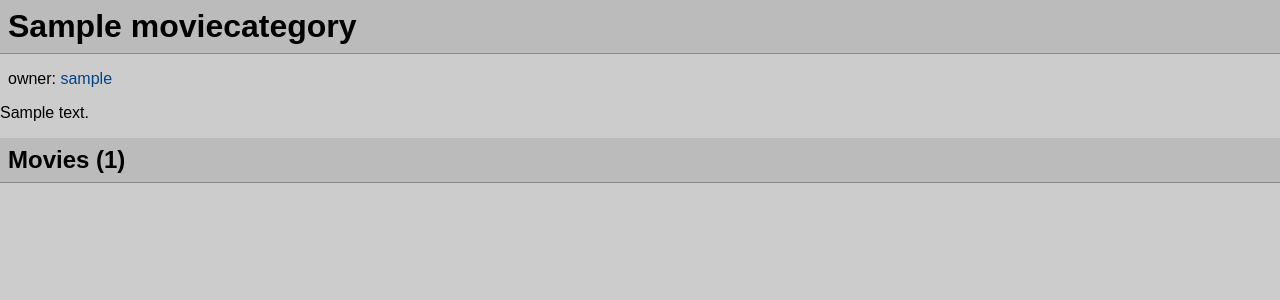
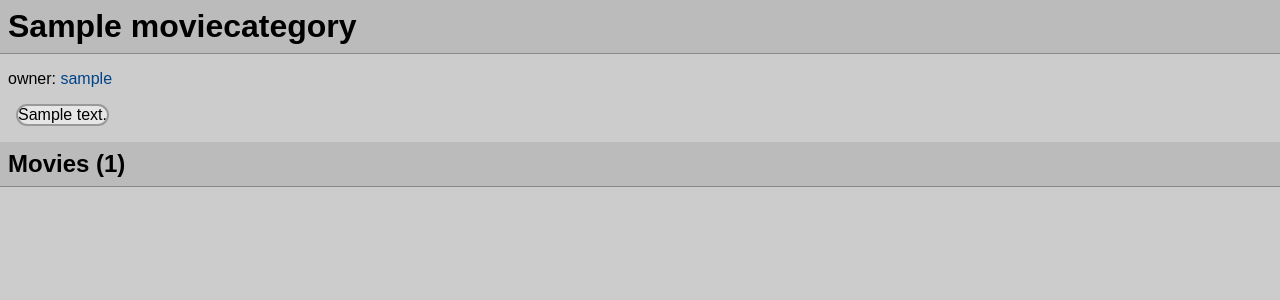
Before and after one commit to MaxIsayev/Max_Python_Final_Project, a Django app: page /movie_category/1/ in a window 1280 px wide. Shown: the part 53-353 px from the top of the page. Run offline with Django 5.2, Linux system fonts and the light colour scheme; tables that the repository leaves empty hold one stand-in row (values such as "Sample post").

Commit message:
TinyMCE done Studios Left

```diff
--- a/movie_catalog_project/movie_catalog_app/static/css/style.css
+++ b/movie_catalog_project/movie_catalog_app/static/css/style.css
@@ -242,3 +242,11 @@ ul.catalog li .stat {
     border-radius: 5rem;
     min-width: 7rem;
 }
+.user-content {
+    background-color: #ffffff7f;
+    border: 2px solid #999999;
+    border-radius: 1rem;
+    margin: 1rem;
+    overflow: auto;
+    max-width: max-content;
+}
--- a/movie_catalog_project/movie_catalog_app/templates/base.html
+++ b/movie_catalog_project/movie_catalog_app/templates/base.html
@@ -7,6 +7,10 @@
     <meta name="viewport" content="width=device-width, initial-scale=1.0">
     <title>{% block title %}{% trans "movie catalog"|capfirst %}{% endblock title %}</title>
     <link rel="stylesheet" href="{% static 'css/style.css' %}">
+    {% if request.user.is_authenticated and form %}
+        <script src="{% static 'tinymce/tinymce.min.js' %}"></script>
+        {{ form.media }}
+    {% endif %}
 </head>
 <body>
     <header>
--- a/movie_catalog_project/movie_catalog_app/templates/movies/movie_category_detail.html
+++ b/movie_catalog_project/movie_catalog_app/templates/movies/movie_category_detail.html
@@ -13,7 +13,7 @@
 {% endif %}
 <p>{% trans "owner" %}: <a href="{% url "user_detail" movie_category_detail.owner.username %}">{{ movie_category_detail.owner }}</a></p>
 {% if movie_category_detail.description %}
-<div class="user-content">{{ movie_category_detail.description|safe }}</div>
+    <div class="user-content">{{ movie_category_detail.description|safe }}</div>
 {% endif %}
 <h2>{% trans "movies"|capfirst %} ({{ movie_category_detail.movies.count }})</h2>
 {% endblock content %}
--- a/movie_catalog_project/movie_catalog_app/templates/movies/movie_detail.html
+++ b/movie_catalog_project/movie_catalog_app/templates/movies/movie_detail.html
@@ -11,9 +11,7 @@
 {% endif %}
 <p>{{ movie.owner }} / {{ movie.category }}</p>
 <p>{{ movie.studio }}</p>
-{% if movie.description %}
-    <div class="user-content">{{ movie.description|safe }}</div>
-{% endif %}
+<p>{{ movie.description|safe }}</p>
 <p>{{ movie.length }}</p>
 <p>{{ movie.movie_year }}</p>
 <p>{{ movie.director }}</p>
--- a/movie_catalog_project/movie_catalog_app/views.py
+++ b/movie_catalog_project/movie_catalog_app/views.py
@@ -112,7 +112,7 @@ def movie_category_detail(request: HttpRequest, pk:int) -> HttpResponse:
 class MovieCategoryCreateView(LoginRequiredMixin, generic.CreateView):
     model = models.MovieCategory
     template_name = 'movies/movie_category_create.html'
-    fields = ('name', )
+    fields = ('name', 'description', )
 
     def get_success_url(self) -> str:
         messages.success(self.request, _('movie category created successfully').capitalize())
@@ -129,7 +129,7 @@ class MovieCategoryUpdateView(
     ):
     model = models.MovieCategory
     template_name = 'movies/movie_category_update.html'
-    fields = ('name', )
+    fields = ('name', 'description', )
 
     def get_success_url(self) -> str:
         messages.success(self.request, _('movie category updated successfully').capitalize())
```
